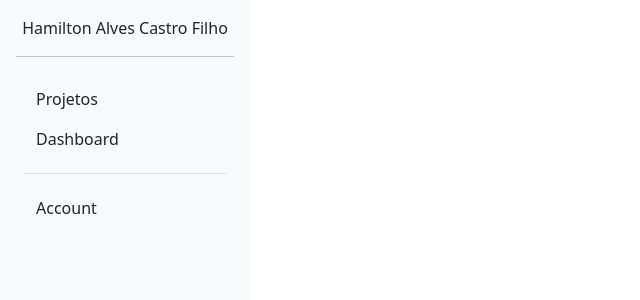
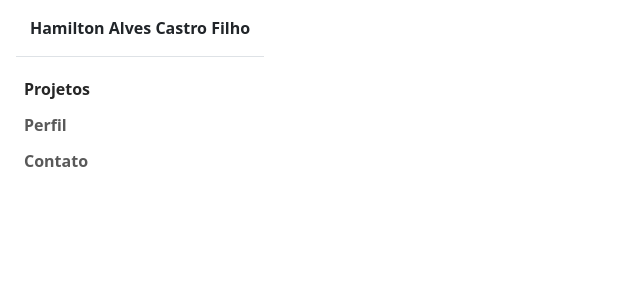
Before and after one commit to gmsbr19/arch-portfolio, a React (Vite) app: page / in a window 1280 px wide. Shown: the top 300 px of the page, without its empty margins (0-640 px from the left). Built offline with nearby package versions, Linux system fonts and the light colour scheme.

Commit message:
Primeira versão sidebar

```diff
--- a/index.html
+++ b/index.html
@@ -17,6 +17,7 @@
     <link rel="preconnect" href="https://fonts.googleapis.com">
 <link rel="preconnect" href="https://fonts.gstatic.com" crossorigin>
 <link href="https://fonts.googleapis.com/css2?family=PT+Sans&display=swap" rel="stylesheet">
+<link rel="stylesheet" href="./styles.css">
     <title>Quatro</title>
   </head>
   <body>
--- a/src/App.jsx
+++ b/src/App.jsx
@@ -1,12 +1,19 @@
 import Nav from "./components/Nav"
-import Presentation from "./components/Presentation"
+import Projetos from './components/Projetos'
+import Perfil from './components/Perfil'
+import Contato from './components/Contato'
+import { BrowserRouter as Router, Routes, Route } from "react-router-dom"
 
 function App() {
 
   return (
     <>
       <Nav />
-      <Presentation />
+      <Routes>
+        <Route path="/" element={<Projetos />} />
+        <Route path="/perfil" element={<Perfil />} />
+        <Route path="/contato" element={<Contato />} />
+      </Routes>
     </>
   )
 }
--- /dev/null
+++ b/src/components/Contato.jsx
@@ -0,0 +1,7 @@
+const Contato = () => {
+    return (
+        <div></div>
+    );
+}
+
+export default Contato;
--- a/src/components/Nav.jsx
+++ b/src/components/Nav.jsx
@@ -1,126 +1,54 @@
+import { NavLink } from "react-router-dom";
+
 const Nav = () => {
   return (
-    <div style={{ width: "250px" }} className="vh-100 bg-light fixed-left p-3 d-flex flex-column">
-      <p className="text-center mb-0">Hamilton Alves Castro Filho</p>
-      <hr />
-      <nav className="p-2">
+    <div className="flex-shrink-0 p-3 bg-white" style={{ width: "280px" }}>
+      <a
+        href="/"
+        className="d-flex text-center align-items-center pb-3 mb-3 link-dark text-decoration-none border-bottom"
+      >
+        <span className="fs-6 fw-semibold w-100">
+          Hamilton Alves Castro Filho
+        </span>
+      </a>
       <ul className="list-unstyled ps-0">
         <li className="mb-1">
+          <NavLink to="/">
             <button
-              className="btn btn-toggle d-inline-flex align-items-center rounded border-0 collapsed"
+              className="btn btn-toggle d-inline-flex align-items-center rounded border-0"
               data-bs-toggle="collapse"
               data-bs-target="#home-collapse"
-              aria-expanded="false"
-            >Projetos</button>
-            <div className="collapse" id="home-collapse">
-              <ul className="btn-toggle-nav list-unstyled fw-normal pb-1 small">
-                <li>
-                  <a href="#" className="link-dark d-inline-flex text-decoration-none rounded">Arquitetônicos</a>
-                </li>
-                <li>
-                  <a href="#" className="link-dark d-inline-flex text-decoration-none rounded">Urbanismo</a>
-                </li>
-                <li>
-                  <a href="#" className="link-dark d-inline-flex text-decoration-none rounded">Reports</a>
-                </li>
-              </ul>
-            </div>
+              aria-expanded="true"
+            >
+              Projetos
+            </button>
+          </NavLink>
         </li>
         <li className="mb-1">
+          <NavLink to="/perfil">
             <button
               className="btn btn-toggle d-inline-flex align-items-center rounded border-0 collapsed"
               data-bs-toggle="collapse"
               data-bs-target="#dashboard-collapse"
               aria-expanded="false"
             >
-              Dashboard
+              Perfil
             </button>
-            <div className="collapse" id="dashboard-collapse">
-              <ul className="btn-toggle-nav list-unstyled fw-normal pb-1 small">
-                <li>
-                  <a
-                    href="#"
-                    className="link-dark d-inline-flex text-decoration-none rounded"
-                  >
-                    Overview
-                  </a>
+          </NavLink>
         </li>
-                <li>
-                  <a
-                    href="#"
-                    className="link-dark d-inline-flex text-decoration-none rounded"
-                  >
-                    Weekly
-                  </a>
-                </li>
-                <li>
-                  <a
-                    href="#"
-                    className="link-dark d-inline-flex text-decoration-none rounded"
-                  >
-                    Monthly
-                  </a>
-                </li>
-                <li>
-                  <a
-                    href="#"
-                    className="link-dark d-inline-flex text-decoration-none rounded"
-                  >
-                    Annually
-                  </a>
-                </li>
-              </ul>
-            </div>
-          </li>
-          <li className="border-top my-3"></li>
         <li className="mb-1">
+          <NavLink to="/contato">
             <button
               className="btn btn-toggle d-inline-flex align-items-center rounded border-0 collapsed"
               data-bs-toggle="collapse"
-              data-bs-target="#account-collapse"
+              data-bs-target="#orders-collapse"
               aria-expanded="false"
             >
-              Account
+              Contato
             </button>
-            <div className="collapse" id="account-collapse">
-              <ul className="btn-toggle-nav list-unstyled fw-normal pb-1 small">
-                <li>
-                  <a
-                    href="#"
-                    className="link-dark d-inline-flex text-decoration-none rounded"
-                  >
-                    New...
-                  </a>
-                </li>
-                <li>
-                  <a
-                    href="#"
-                    className="link-dark d-inline-flex text-decoration-none rounded"
-                  >
-                    Profile
-                  </a>
-                </li>
-                <li>
-                  <a
-                    href="#"
-                    className="link-dark d-inline-flex text-decoration-none rounded"
-                  >
-                    Settings
-                  </a>
-                </li>
-                <li>
-                  <a
-                    href="#"
-                    className="link-dark d-inline-flex text-decoration-none rounded"
-                  >
-                    Sign out
-                  </a>
+          </NavLink>
         </li>
       </ul>
-            </div>
-          </li>
-        </ul>
-      </nav>
     </div>
   );
 };
--- /dev/null
+++ b/src/components/Perfil.jsx
@@ -0,0 +1,7 @@
+const Perfil = () => {
+    return (
+        <div></div>
+    );
+}
+
+export default Perfil;
--- a/src/components/Presentation.jsx
+++ /dev/null
@@ -1,9 +0,0 @@
-const Presentation = () => {
-    return (
-        <div className="">
-
-        </div>
-    );
-}
-
-export default Presentation;
--- /dev/null
+++ b/src/components/Projetos.jsx
@@ -0,0 +1,7 @@
+const Projetos = () => {
+    return (
+        <div></div>
+    );
+}
+
+export default Projetos;
--- a/src/main.jsx
+++ b/src/main.jsx
@@ -1,9 +1,12 @@
 import React from 'react'
 import ReactDOM from 'react-dom/client'
 import App from './App'
+import { BrowserRouter } from 'react-router-dom'
 
 ReactDOM.createRoot(document.getElementById('root')).render(
   <React.StrictMode>
-    <App />
+    <BrowserRouter>
+      <App />
+    </BrowserRouter>
   </React.StrictMode>,
 )
--- /dev/null
+++ b/styles.css
@@ -0,0 +1,58 @@
+body {
+    min-height: 100vh;
+    min-height: -webkit-fill-available;
+  }
+
+  html {
+    height: -webkit-fill-available;
+  }
+
+  main {
+    height: 100vh;
+    height: -webkit-fill-available;
+    max-height: 100vh;
+    overflow-x: auto;
+    overflow-y: hidden;
+  }
+
+  .dropdown-toggle { outline: 0; }
+
+  .btn-toggle {
+    padding: .25rem .5rem;
+    font-weight: 600;
+    color: rgba(0, 0, 0, .65);
+    background-color: transparent;
+  }
+  .btn-toggle:hover,
+  .btn-toggle:focus {
+    color: rgba(0, 0, 0, .85);
+    background-color: #d2f4ea;
+  }
+
+  .btn-toggle::before {
+    width: 1.25em;
+    line-height: 0;
+    transition: transform .35s ease;
+    transform-origin: .5em 50%;
+  }
+
+  .btn-toggle[aria-expanded="true"] {
+    color: rgba(0, 0, 0, .85);
+  }
+  .btn-toggle[aria-expanded="true"]::before {
+    transform: rotate(90deg);
+  }
+
+  .btn-toggle-nav a {
+    padding: .1875rem .5rem;
+    margin-top: .125rem;
+    margin-left: 1.25rem;
+  }
+  .btn-toggle-nav a:hover,
+  .btn-toggle-nav a:focus {
+    background-color: #d2f4ea;
+  }
+
+  .scrollarea {
+    overflow-y: auto;
+  }
```
Lines whose indentation alone changed are shown as unchanged.
